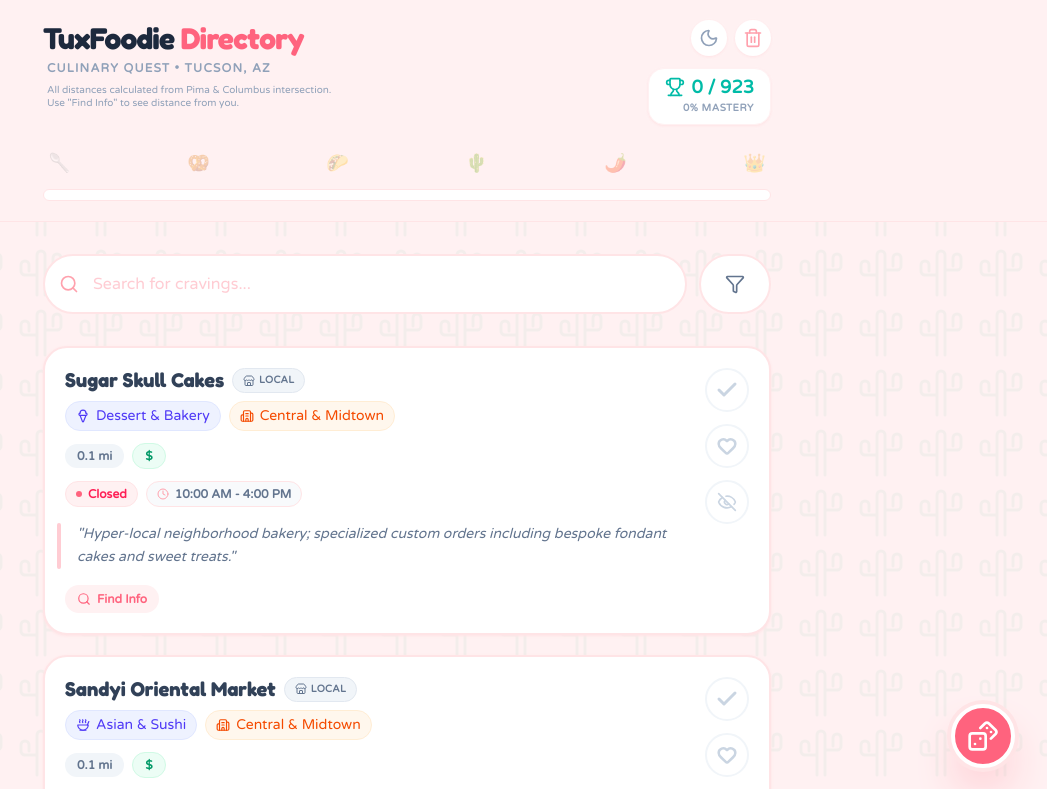
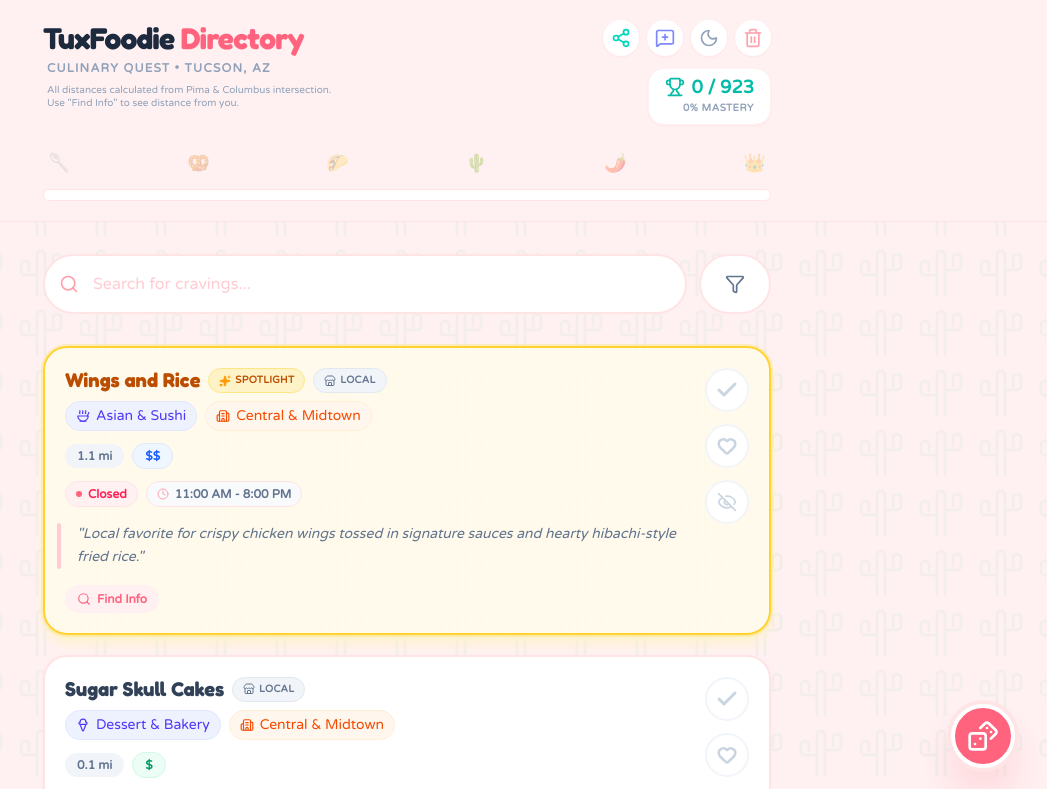
Before and after one commit to snazzierella/tuxfoodie, a React (Vite) app: page / in a window 1280 px wide. Shown: the top 789 px of the page, without its empty margins (233-1280 px from the left). Built offline with nearby package versions, Linux system fonts and the light colour scheme.

Commit message:
feat: add social sharing, suggest restaurant form, and highlight Wings and Rice spotlight

```diff
--- a/src/App.tsx
+++ b/src/App.tsx
@@ -44,7 +44,9 @@ import {
   Drumstick,
   Egg,
   Award,
-  Store
+  Store,
+  Share2,
+  MessageSquarePlus
 } from 'lucide-react';
 import { motion, AnimatePresence } from 'motion/react';
 
@@ -202,6 +204,8 @@ const RestaurantCard: FC<RestaurantCardProps> = ({
   onToggleFavorite,
   onToggleNotInterested
 }) => {
+  const isSpotlight = restaurant.name.toLowerCase().trim() === 'wings and rice';
+
   return (
     <motion.div
       initial={{ opacity: 0, y: 20 }}
@@ -209,7 +213,11 @@ const RestaurantCard: FC<RestaurantCardProps> = ({
       exit={{ opacity: 0, scale: 0.95 }}
       className={`
         relative p-5 rounded-3xl border-2 transition-all duration-300
-        ${isVisited
+        ${isSpotlight
+          ? isDarkMode
+            ? 'bg-amber-950/40 border-amber-500/80 shadow-lg shadow-amber-950/50 ring-2 ring-amber-500/20 hover:-translate-y-1'
+            : 'bg-amber-50/90 border-amber-300 shadow-lg shadow-amber-100 ring-2 ring-amber-200/50 hover:-translate-y-1'
+          : isVisited
             ? isDarkMode ? 'bg-teal-900/40 border-teal-800 shadow-sm' : 'bg-teal-50/80 border-teal-200 shadow-sm'
             : isNotInterested
               ? isDarkMode ? 'bg-slate-900/50 border-slate-800 opacity-60' : 'bg-slate-50 border-slate-100 opacity-60'
@@ -225,12 +233,22 @@ const RestaurantCard: FC<RestaurantCardProps> = ({
             <h3 className={`font-display text-xl font-bold leading-tight ${
               isVisited
                 ? isDarkMode ? 'text-teal-400' : 'text-teal-700'
+                : isSpotlight
+                  ? isDarkMode ? 'text-amber-400' : 'text-amber-700 font-extrabold'
                   : isNotInterested
                     ? 'text-slate-500 line-through'
                     : isDarkMode ? 'text-slate-100' : 'text-slate-700'
             }`}>
               {restaurant.name}
             </h3>
+            {isSpotlight && (
+              <span className={`inline-flex items-center gap-1 px-2.5 py-1 rounded-full text-[10px] font-black uppercase tracking-wide border ${
+                isDarkMode ? 'bg-amber-950/60 text-amber-300 border-amber-800/80' : 'bg-amber-100 text-amber-700 border-amber-200'
+              }`}>
+                <Sparkles className="w-3 h-3 text-amber-500 fill-current" />
+                Spotlight
+              </span>
+            )}
             {isVisited && (
               <span className={`inline-flex items-center px-2.5 py-1 rounded-full text-[10px] font-bold uppercase tracking-wide border ${
                 isDarkMode ? 'bg-teal-900/60 text-teal-300 border-teal-700' : 'bg-teal-100 text-teal-600 border-teal-200'
@@ -539,6 +557,7 @@ export default function App() {
   const [showFilters, setShowFilters] = useState(false);
   const [randomPick, setRandomPick] = useState<Restaurant | null>(null);
   const [showResetConfirm, setShowResetConfirm] = useState(false);
+  const [copiedToast, setCopiedToast] = useState(false);
   const [batchVisitData, setBatchVisitData] = useState<{ name: string, displayName: string, currentId: string } | null>(null);
   const [unlockedAchievements, setUnlockedAchievements] = useState<Set<string>>(() => {
     const saved = localStorage.getItem('tuxfoodie-achievements');
@@ -602,6 +621,13 @@ export default function App() {
     }
   }, [isDarkMode]);
 
+  useEffect(() => {
+    if (copiedToast) {
+      const timer = setTimeout(() => setCopiedToast(false), 2000);
+      return () => clearTimeout(timer);
+    }
+  }, [copiedToast]);
+
   // Achievement Check
   useEffect(() => {
     const percentage = stats.percentage;
@@ -639,7 +665,7 @@ export default function App() {
   [restaurants]);
 
   const filteredRestaurants = useMemo(() => {
-    return restaurants.filter(r => {
+    const list = restaurants.filter(r => {
       const id = getRestaurantId(r);
       const matchesSearch = r.name.toLowerCase().includes(search.toLowerCase()) ||
                           (r.notes || '').toLowerCase().includes(search.toLowerCase()) ||
@@ -683,6 +709,15 @@ export default function App() {
           return a.distance - b.distance;
       }
     });
+
+    // TuxFoodie Spotlight: Move "Wings and Rice" to the very top of the list if it matches filters
+    const spotlightIndex = list.findIndex(r => r.name.toLowerCase().trim() === 'wings and rice');
+    if (spotlightIndex > -1) {
+      const [spotlighted] = list.splice(spotlightIndex, 1);
+      list.unshift(spotlighted);
+    }
+
+    return list;
   }, [search, selectedNeighborhood, selectedCuisine, selectedPrice, maxDistance, visitedFilter, favoritesOnly, openNowOnly, sortBy, visited, favorites, notInterested, localFilter]);
 
   // Handlers
@@ -773,6 +808,36 @@ export default function App() {
     setShowResetConfirm(false);
   };
 
+  const handleShare = () => {
+    const shareData = {
+      title: 'TuxFoodie Directory',
+      text: 'Explore the best culinary spots in Tucson, AZ with the TuxFoodie Directory! 🌮',
+      url: window.location.origin
+    };
+
+    if (navigator.share && navigator.canShare && navigator.canShare(shareData)) {
+      navigator.share(shareData).catch((err) => {
+        if (err.name !== 'AbortError') {
+          copyToClipboard();
+        }
+      });
+    } else {
+      copyToClipboard();
+    }
+  };
+
+  const copyToClipboard = () => {
+    navigator.clipboard.writeText(window.location.origin).then(() => {
+      setCopiedToast(true);
+    }).catch(() => {
+      alert("Failed to copy link. You can copy the browser URL directly!");
+    });
+  };
+
+  const handleSuggest = () => {
+    window.open('https://docs.google.com/forms/d/e/1FAIpQLSe5af_h6Srkedyr6Rvs7PCvu09iJKkxAKxc8CNsxb83Ajv5WA/viewform', '_blank', 'noopener,noreferrer');
+  };
+
   return (
     <div className={`min-h-screen font-sans pb-32 selection:bg-rose-200 transition-colors duration-300 overflow-x-hidden ${isDarkMode ? 'bg-slate-900 text-slate-100' : 'bg-rose-50 text-slate-700'}`}>
       {/* Background Pattern */}
@@ -799,14 +864,29 @@ export default function App() {
             <div className="flex flex-row sm:flex-col items-center sm:items-end justify-between sm:justify-start gap-3 w-full sm:w-auto">
               <div className="flex gap-2">
                 <button
+                  onClick={handleShare}
+                  className={`p-2 rounded-full transition-colors cursor-pointer ${isDarkMode ? 'bg-slate-800 text-teal-400 hover:bg-slate-700' : 'bg-white text-teal-400 hover:text-teal-500 shadow-sm shadow-rose-100'}`}
+                  title="Share TuxFoodie"
+                >
+                  <Share2 className="w-5 h-5" />
+                </button>
+                <button
+                  onClick={handleSuggest}
+                  className={`p-2 rounded-full transition-colors cursor-pointer ${isDarkMode ? 'bg-slate-800 text-indigo-400 hover:bg-slate-700' : 'bg-white text-indigo-400 hover:text-indigo-500 shadow-sm shadow-rose-100'}`}
+                  title="Suggest a Missing Restaurant"
+                >
+                  <MessageSquarePlus className="w-5 h-5" />
+                </button>
+                <button
                   onClick={() => setIsDarkMode(!isDarkMode)}
-                  className={`p-2 rounded-full transition-colors ${isDarkMode ? 'bg-slate-800 text-yellow-400 hover:bg-slate-700' : 'bg-white text-slate-400 hover:text-yellow-500 shadow-sm shadow-rose-100'}`}
+                  className={`p-2 rounded-full transition-colors cursor-pointer ${isDarkMode ? 'bg-slate-800 text-yellow-400 hover:bg-slate-700' : 'bg-white text-slate-400 hover:text-yellow-500 shadow-sm shadow-rose-100'}`}
+                  title="Toggle Theme"
                 >
                   {isDarkMode ? <Sun className="w-5 h-5" /> : <Moon className="w-5 h-5" />}
                 </button>
                 <button
                   onClick={() => setShowResetConfirm(true)}
-                  className={`p-2 rounded-full transition-colors ${isDarkMode ? 'bg-slate-800 text-rose-400 hover:bg-slate-700' : 'bg-white text-rose-300 hover:text-rose-500 shadow-sm shadow-rose-100'}`}
+                  className={`p-2 rounded-full transition-colors cursor-pointer ${isDarkMode ? 'bg-slate-800 text-rose-400 hover:bg-slate-700' : 'bg-white text-rose-300 hover:text-rose-500 shadow-sm shadow-rose-100'}`}
                   title="Reset Progress"
                 >
                   <Trash2 className="w-5 h-5" />
@@ -1269,6 +1349,24 @@ export default function App() {
           </div>
         )}
       </AnimatePresence>
+
+      {/* Toast Notification for Clipboard Copy */}
+      <AnimatePresence>
+        {copiedToast && (
+          <motion.div
+            initial={{ opacity: 0, y: 50, scale: 0.9 }}
+            animate={{ opacity: 1, y: 0, scale: 1 }}
+            exit={{ opacity: 0, y: 20, scale: 0.9 }}
+            className={`fixed bottom-28 left-1/2 -translate-x-1/2 z-50 px-6 py-3 rounded-full shadow-2xl flex items-center gap-2 border text-sm font-bold transition-colors ${
+              isDarkMode
+                ? 'bg-slate-800 text-teal-400 border-slate-700 shadow-slate-950'
+                : 'bg-white text-teal-600 border-rose-100 shadow-rose-100/50'
+            }`}
+          >
+            <span>Link copied to clipboard! 📋</span>
+          </motion.div>
+        )}
+      </AnimatePresence>
     </div>
   );
 }
```
Lines whose indentation alone changed are shown as unchanged.
